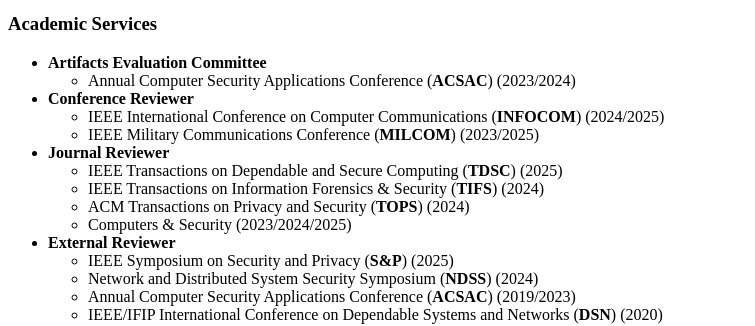
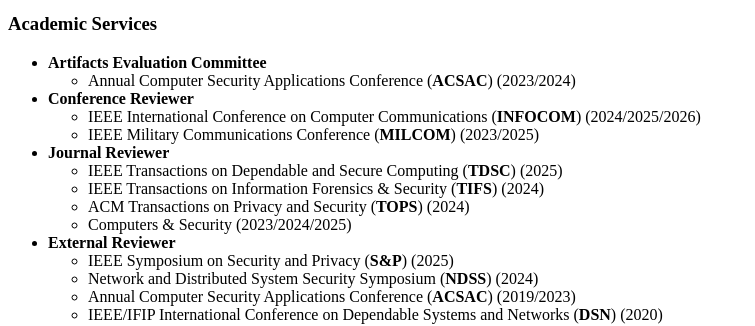
Before and after one commit to YunlongXing/yunlongxing.github.io, a Jekyll site: the page built from _pages/includes/others.md, in a window 1280 px wide. Shown: the part 373-699 px from the top of the page, without its empty margins (0-755 px from the left). Built offline with Jekyll 4.4.1, drawn with Linux system fonts in a browser that asks for light colours; our own code applies the rules of GitHub Pages for plain Markdown files.

Commit message:
Update others.md

```diff
--- a/_pages/includes/others.md
+++ b/_pages/includes/others.md
@@ -3,7 +3,7 @@
 - **Artifacts Evaluation Committee**
   - Annual Computer Security Applications Conference (**ACSAC**) (2023/2024)
 - **Conference Reviewer**
-  - IEEE International Conference on Computer Communications (**INFOCOM**) (2024/2025)
+  - IEEE International Conference on Computer Communications (**INFOCOM**) (2024/2025/2026)
   - IEEE Military Communications Conference (**MILCOM**) (2023/2025)
 - **Journal Reviewer**
   - IEEE Transactions on Dependable and Secure Computing (**TDSC**) (2025)
```
